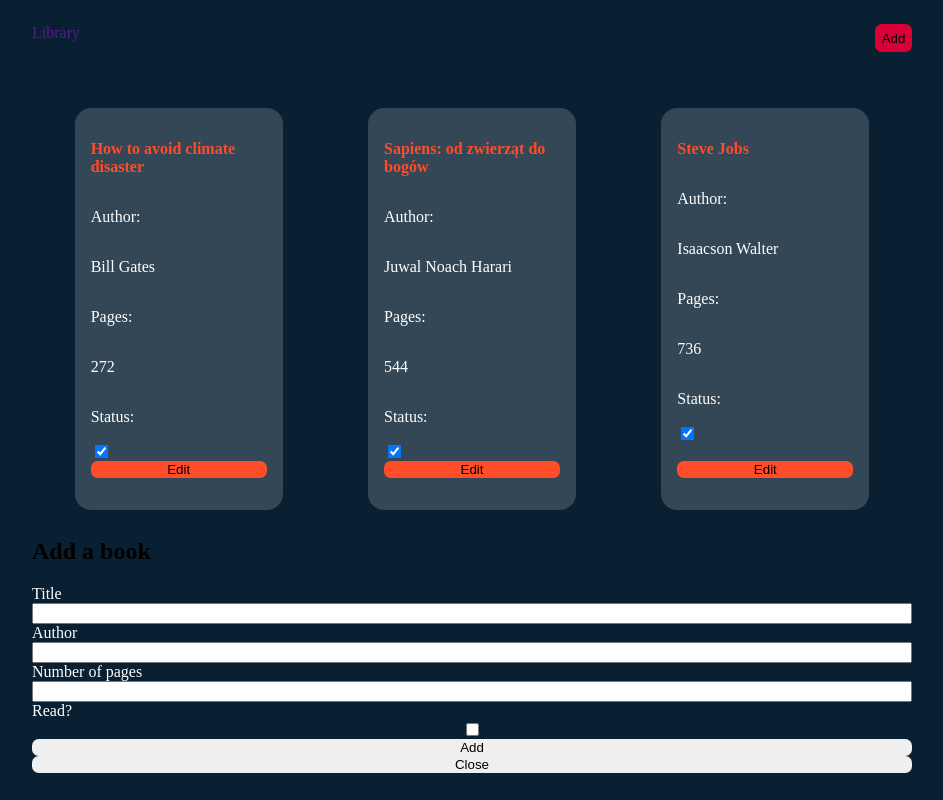
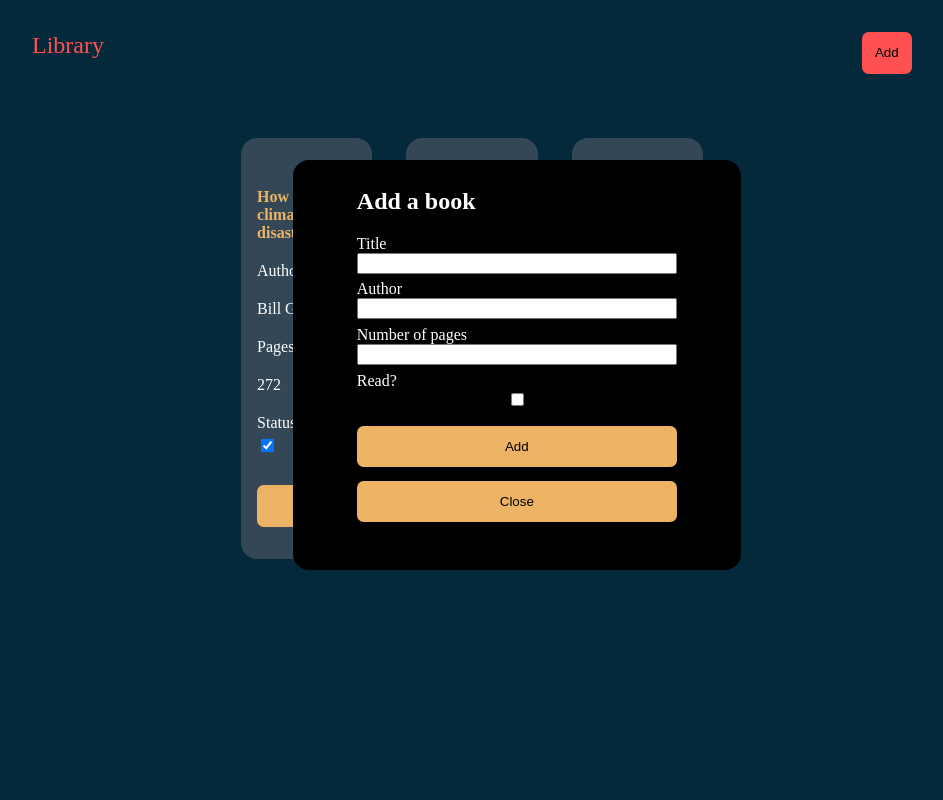
Before and after one commit to MaslowskiLukasz/library_odin_project, a plain HTML site: page index.html in a window 1280 px wide. Both pictures are taken after a click on the button "Add". Shown: the whole page, without its empty margins (168-1111 px from the left). Drawn offline with Linux system fonts and the light colour scheme.

Commit message:
improved styling and margins

```diff
--- a/style.css
+++ b/style.css
@@ -1,30 +1,34 @@
 :root {
-  --darkest-color: #082032;
-  --darker-color: #2C394B;
+  --darkest-color: #04293A;
+  --darker-color: #041C32;
   --dark-color: #334756;
-  --first-accent-color: #FF4C29;
-  --second-accent-color: #DA0037;
+  --first-accent-color: #ECB365;
+  --second-accent-color: #FF5151;
 }
 
 body {
+  background-color: var(--darkest-color);
   padding-left: 12em;
   padding-right: 12em;
-  background-color: var(--darkest-color);
 }
 
 nav {
   padding-top: 1em;
   padding-bottom: 1em;
   display: flex;
+  font-size: 1.5em;
   justify-content: space-between;
 }
 
 a {
+  color: var(--second-accent-color);
   text-decoration: none;
 }
 
 #card-section {
   padding-top: 2em;
+  padding-left: 12em;
+  padding-right: 12em;
   display: flex;
   flex-wrap: wrap;
   justify-content: space-around;
@@ -50,11 +54,14 @@
 
 .card-label {
   display: inline-block;
+  margin-bottom: .2em;
+  margin-top: .3em;
 }
 
-#overlay {
+#form-wrapper {
   background-color: #000;
   padding: .5em 4em 2em 4em;
+  border-radius: 1em;
   margin: auto;
 	width: 20em;
 	position: fixed;
@@ -63,7 +70,7 @@
   color: #ffffff;
 }
 
-#overlay {
+#form-wrapper {
   display: none;
 }
 
@@ -75,17 +82,23 @@
 
 button {
   border: none;
-  border-radius: 0.5em;
+  border-radius: .5em;
+  padding: 1em;
+  background-color: var(--first-accent-color);
+  transition: .5s ease-out;
+}
+
+button:hover {
+  background-color: var(--second-accent-color);
 }
 
 #add-btn {
-  padding: 0.5em;
   border: none;
   background-color: var(--second-accent-color);
 }
 
 .edit-btn {
-  margin-top: auto;
+  margin-top: 2em;
   width: 100%;
   background-color: var(--first-accent-color);
 }
@@ -94,6 +107,11 @@
   background-color: var(--first-accent-color);
 }
 
-.edit-btn:hover {
-  background-color: var(--second-accent-color);
+#form-add-btn {
+  margin-top: 1em;
+  margin-bottom: 1em;
 }
+
+input {
+  margin-bottom: .5em;
+}
```
